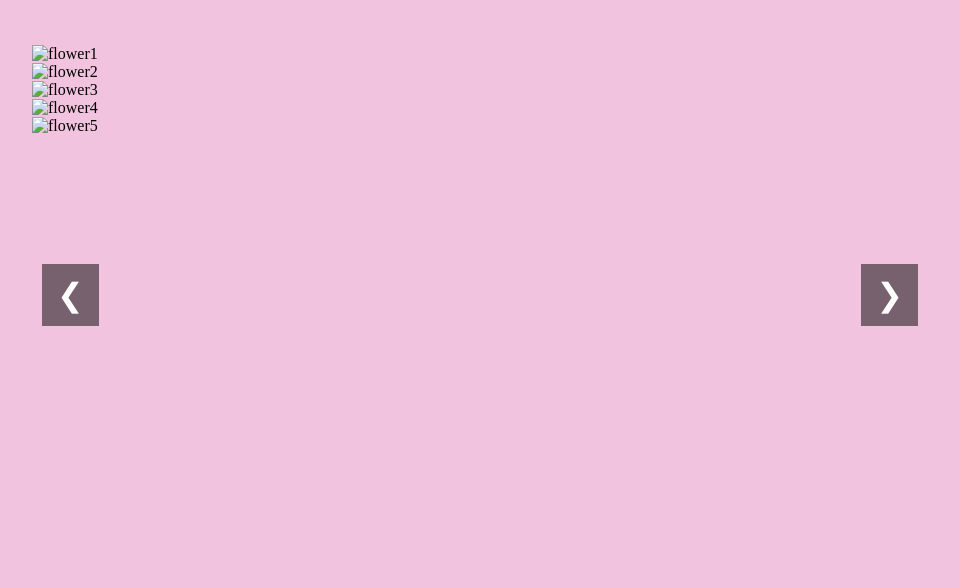
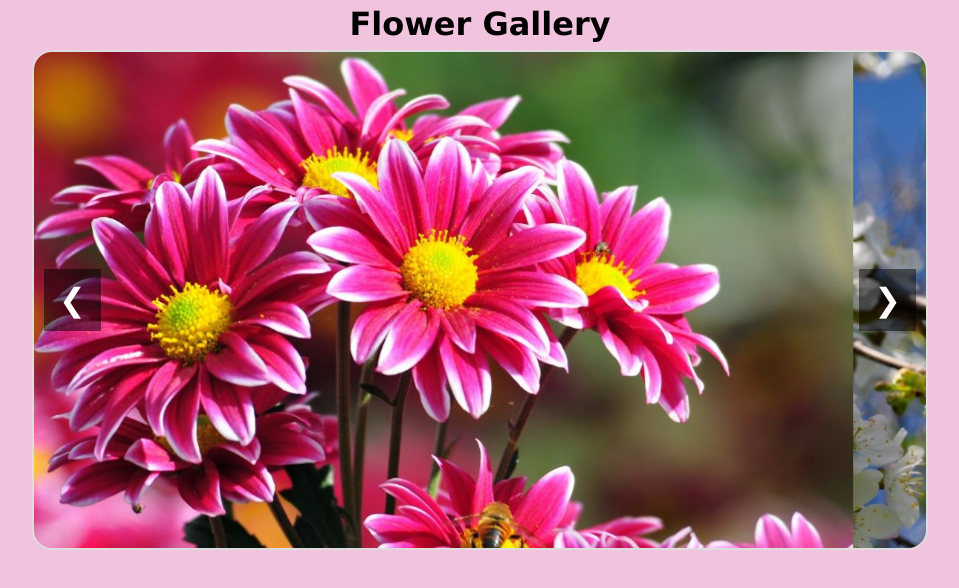
Before and after one commit to GeetaSakthivel/Image-slider-project, a plain HTML site: page index.html in a window 1280 px wide. Shown: the whole page, without its empty margins (160-1119 px from the left). Drawn offline with Linux system fonts and the light colour scheme.

Commit message:
all the files are modified and the changes to be commited

```diff
--- a/index.html
+++ b/index.html
@@ -8,18 +8,19 @@
     <title>Image Slider</title>
 </head>
 <body>
-    <script src="script.js"></script>
+    <script src="script.js" defer></script>
+    <h1 class="heading">Flower Gallery</h1>
     <!--Image slider starts-->
     <div class="slider">
    <div class="slides">
-    <img class="slide" src="flower1.jpg" alt="flower1">
-    <img class="slide" src="flower2.jpg" alt="flower2">
-    <img class="slide" src="flower3.jpg" alt="flower3">
-    <img class="slide" src="flower4.jpg" alt="flower4">
-    <img class="slide" src="flower5.jpg" alt="flower5">
+    <img class="slide" src="/Image-slider-project/assets/flower1.jpg" alt="flower1">
+    <img class="slide" src="/Image-slider-project/assets/flower2.jpg" alt="flower2">
+    <img class="slide" src="/Image-slider-project/assets/flower3.jpg" alt="flower3">
+    <img class="slide" src="/Image-slider-project/assets/flower4.jpg" alt="flower4">
+    <img class="slide" src="/Image-slider-project/assets/flower5.jpg" alt="flower5">
         </div>
-            <button class="prev-btn" onclick="prevslide()">&#10094</button>
-            <button class="next-btn" onclick="nextslide()">&#10095</button>
+            <button class="prev" onclick="prevslide()">&#10094</button>
+            <button class="next" onclick="nextslide()">&#10095</button>
 
     </div>
     <!--Image slider ends-->
--- a/script.js
+++ b/script.js
@@ -1,33 +1,38 @@
 //Image Slider
-//Selecting slides and buttons
-document.addEventListener('DOMContentLoaded', () => {
-    const slider = document.querySelector('.slider');
-    const prevButton = document.querySelector('.prev-button');
-    const nextButton = document.querySelector('.next-button');
+//selecting slides
+document.addEventListener('DOMContentLoaded', ( showSlide) => {
+    const slides= document.querySelector(".slides");
+    const images=document.querySelectorAll(".slides img");
 
-    let currentIndex = 0;
+//selecting buttons
+    const prev = document.querySelector('.prev');
+    const next = document.querySelector('.next');
 
-    function showSlide(index) {
-      const slideWidth = slider.clientWidth;
-      slider.style.transform = `translateX(-${index * slideWidth}px)`;
+  let slideIndex=0;
+
+  function showSlide(index) {
+    if(index>=images.length){
+        slideIndex=0;
     }
-    function showFirstSlide() {
-        currentIndex = 0;
-        showSlide(currentIndex);
-      }
+    else if(index<0){
+        slideIndex=images.length -1;
+    }
+    else{
+        slideIndex=index;
+    }
+    slides.style.transform = `translateX(${-slideIndex * 100}%)`;
+  }
+function prevSlide(){
+    slideIndex--;
+    showSlide(slideIndex);
+}
+function nextSlide(){
+    slideIndex++;
+    showSlide(slideIndex);
+}
+prev.addEventListener('click', (prevSlide) => showSlide(slideIndex - 1));
+next.addEventListener('click', (nextSlide) => showSlide(slideIndex + 1));
 
-      prevButton.addEventListener('click', () => {
-        currentIndex = (currentIndex > 0) ? currentIndex - 1 : slider.children.length - 1;
-        showSlide(currentIndex);
-      });
-
-      nextButton.addEventListener('click', () => {
-        currentIndex = (currentIndex < slider.children.length - 1) ? currentIndex + 1 : 0;
-        showSlide(currentIndex);
-      });
-
-      window.addEventListener('resize', () => showSlide(currentIndex));
-
-      // Display the first image when the page loads
-      showFirstSlide();
-    });
+//Auto-slide
+setInterval(()=>showSlide(slideIndex+1),5000);
+});
--- a/style.css
+++ b/style.css
@@ -1,23 +1,36 @@
-body{
-  background-color: #F2C3DE;
+/*styling the body of webpage */
+*{
   padding: 0;
   margin: 0;
+  background-color: #F2C3DE;
+  box-sizing: border-box;
 }
+/*styling the h1 tag*/
+.heading{
+  text-align: center;
+  padding:5px 0 7px 0;
+  font-family:'Lucida Sans';
+}
+/* Main container styling */
 .slider {
   position: relative;
     width: 70%;
     height:500px;
     margin: auto;
+    border: 2px solid #ddd;
+    border-radius: 20px;
     overflow: hidden;
-    margin-top: 45px;
   }
- .slider img{
+  /*slides container styling*/
+  .slides{
+    display: flex;
+    transition: transform 0.5s ease-in-out;
+  }
+  /*styling each images of the style container*/
+ .slides img{
   width: 100%;
-  border: none;
-  display: flex;
-  justify-content: center;
-  align-items: center;
  }
+ /*styling the  navigation buttons*/
  .slider button{
   position: absolute;
   top:50%;
@@ -25,17 +38,16 @@ body{
   font-size: 2rem;
   padding:12px 15px;
   background-color: hsla(0, 0%, 0%, 0.5);
+  border: none;
   color: white;
-  border: none;
   cursor: pointer;
+  z-index: 5;
  }
- .prev-btn{
+  /* Positioning the previous button on the left */
+ .prev{
   left: 10px;
  }
- .next-btn{
-  right: 10px;
+  /*positioning the next button on the right */
+ .next{
+  right:10px;
  }
- @keyframes fade{
-  from {opacity: .5}
-  to{opacity: 1;}
- }
```
